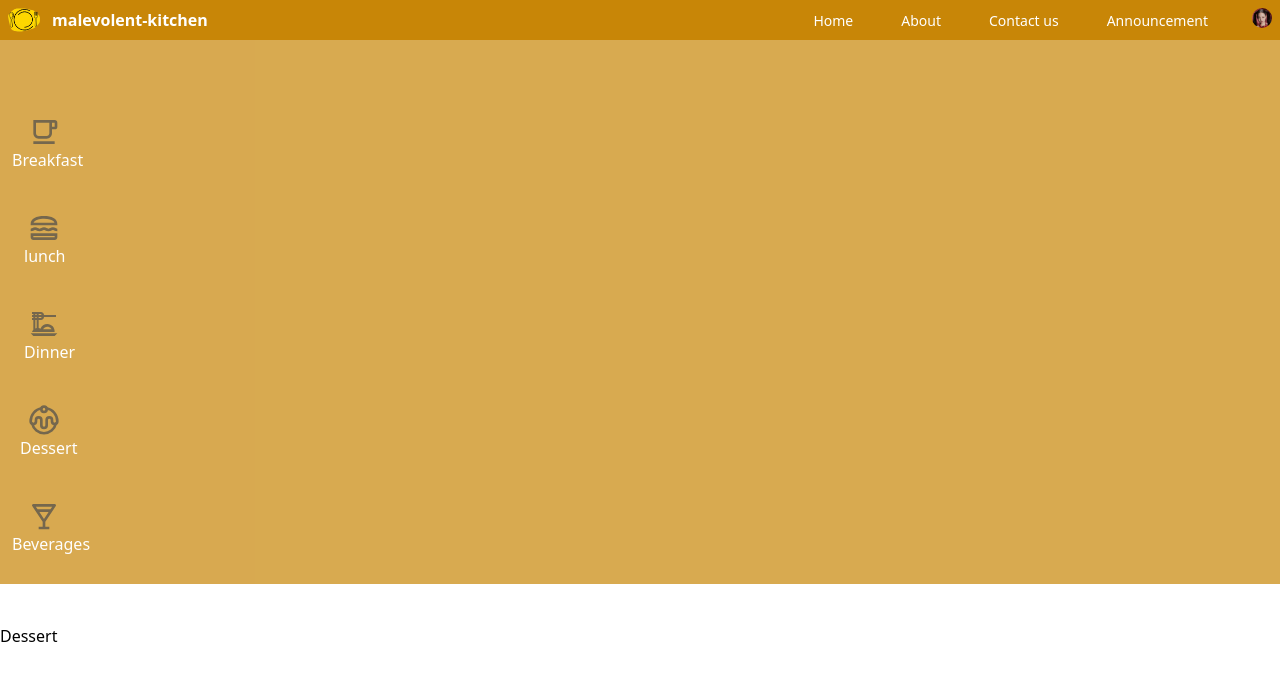
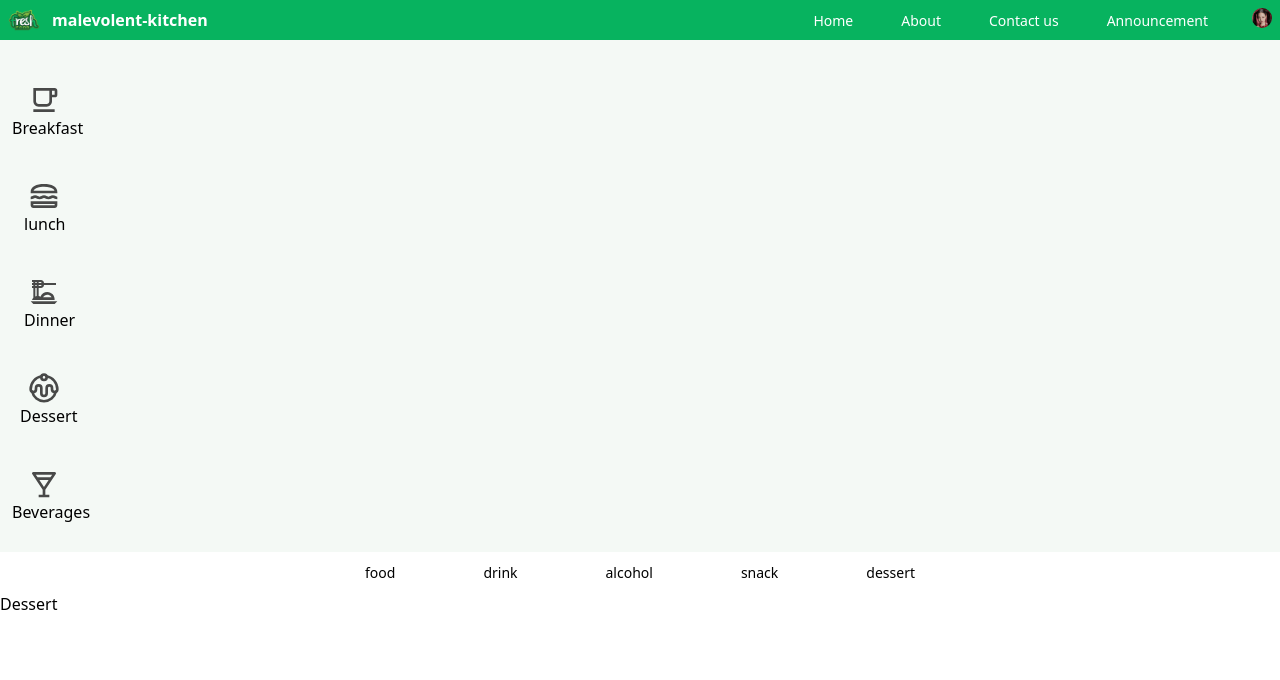
Before and after one commit to liza-tann/Restaurant_project, a React (Vite) app: page /Dessert in a window 1280 px wide. Shown: the top 680 px of the page. Built offline with nearby package versions, Linux system fonts and the light colour scheme.

Commit message:
change color

```diff
--- a/src/components/Food.jsx
+++ b/src/components/Food.jsx
@@ -10,7 +10,7 @@ const Food = () => {
         {foods.map((item, index) => (
           <div key={index} className='shadow-lg hover:scale-105 duration-300 relative'>
             <img src={item.image} alt={item.name} className='w-full h-[200px] object-cover' />
-            <div className=' px-2 py-2 absolute bottom-0 left-0 right-0 bg-black/50 h-3/10'>
+            <div className=' px-2 py-2 absolute bottom-0 left-0 right-0 bg-black/65 h-3/10'>
               <div className="truncate overflow-hidden text-overflow-ellipsis line-clamp-1">
                 <p className='font-bold text-white opacity-80'>{item.name}</p>
               </div>
--- a/src/components/HorizontalNavbar.jsx
+++ b/src/components/HorizontalNavbar.jsx
@@ -1,15 +1,11 @@
 const HorizontalScrollMenu = () => {
   return (
     <div className="overflow-hidden">
-      <div className="flex items-center overflow-x-auto px-4 py-2 justify-between text-white bg-orange opacity-70">
-        <a href="#" className="px-3 hover:bg-orange rounded-full">Appetizers</a>
-        <a href="#" className="px-3 hover:bg-orange rounded-full">Beverages</a>
-        <a href="#" className="px-3 hover:bg-orange rounded-full">Liquor</a>
-        <a href="#" className="px-3 hover:bg-orange rounded-full">Snack</a>
-        <a href="#" className="px-3 hover:bg-orange rounded-full">Dessert</a>
-        <a href="#" className="px-3 hover:bg-orange rounded-full">Breakfast</a>
-        <a href="#" className="px-3 hover:bg-orange rounded-full">Lunch</a>
-        <a href="#" className="px-3 hover:bg-orange rounded-full">Dinner</a>
+      <div className="flex items-center overflow-x-auto px-4 py-2 justify-between text-black bg-light opacity-70">
+        <a href="#" className="px-3 hover:text-main rounded-full">Beverages</a>
+        <a href="#" className="px-3 hover:text-main rounded-full">Liquor</a>
+        <a href="#" className="px-3 hover:text-main rounded-full">Snack</a>
+        <a href="#" className="px-3 hover:text-main rounded-full">Dessert</a>
 
       </div>
     </div>
--- a/src/components/Main.jsx
+++ b/src/components/Main.jsx
@@ -112,7 +112,7 @@ const Main = () => {
         </div>
       ) : null}
 
-      <section className={windowWidth < 768 ? 'hidden' : 'grid sm:max-xl md:grid-cols-[120px_minmax(150px,_1fr)] md:text-left sm:max-xl'}>
+      <section className={windowWidth < 768 ? 'hidden' : 'grid sm:max-xl md:grid-cols-[100px_minmax(150px,_1fr)] md:text-left sm:max-xl'}>
         {windowWidth < 768 ? ( // Check for 'sm' breakpoint
           <Sidebarsmall /> // Render SidebarSmall for smaller screens
         ) : (
@@ -121,7 +121,7 @@ const Main = () => {
 
         <div className='grid grid-cols-2 sm:max-xl md:grid-rows-2 sm:max-xl'>
           {windowWidth >= 768 && ( // Render Subcate only when the screen is larger than or equal to 768 pixels
-            <div className='bg-orange opacity-70 col-span-2 row-span-2'>
+            <div className='bg-light col-span-2 row-span-2'>
               <Subcate />
             </div>
           )}
--- a/src/components/Nav.jsx
+++ b/src/components/Nav.jsx
@@ -49,7 +49,7 @@
 // export default Nav;
 
 import React, { useState, useEffect } from 'react';
-import Logo from "../assets/logo.png";
+import Logo from "../assets/logo02.png";
 import UserProfile from './userProfile'; // Import your UserProfile component
 import { NavLink } from 'react-router-dom';
 import { Drawer, List, ListItem, ListItemText } from '@mui/material';
@@ -73,7 +73,7 @@ const Nav = () => {
   };
 
   return (
-    <nav className="bg-orange flex flex-row lg:flex-row items-center justify-between px-1">
+    <nav className="bg-main flex flex-row lg:flex-row items-center justify-between px-1">
       <NavLink to='/'>
         <div className="flex items-center space-x-2">
           <img src={Logo} alt="Restaurant Logo" className="w-10 h-10 p-1" />
@@ -121,10 +121,10 @@ const Nav = () => {
       {(windowWidth >= 1024) && (
         <div className={`lg:flex lg:flex-col lg:items-end space-x-4 text-white lg:pr-auto mt-4 lg:mt-0 ${menuOpen ? 'flex' : 'hidden'}`}>
         <ul className={`lg:flex ${menuOpen ? 'flex' : 'hidden'} justify-end space-x-4 lg:flex-row lg:space-x-10 rounded-lg p-1`}>
-          <li><NavLink to="/Home" className='hover:bg-lightorange rounded-full px-1 py-1 text-sm' >Home</NavLink></li>
-          <li><NavLink to="/About" className='hover:bg-lightorange rounded-full px-1 py-1 text-sm' >About</NavLink></li>
-          <li><NavLink to="/Contact" className='hover:bg-lightorange rounded-full px-1 py-1 text-sm' >Contact us</NavLink></li>
-          <li><NavLink to="/Announcement" className='hover:bg-lightorange rounded-full px-1 py-1 text-sm' >Announcement</NavLink></li>
+          <li><NavLink to="/Home" className='hover:bg-light rounded-full px-1 py-1 text-sm' >Home</NavLink></li>
+          <li><NavLink to="/About" className='hover:bg-light rounded-full px-1 py-1 text-sm' >About</NavLink></li>
+          <li><NavLink to="/Contact" className='hover:bg-light rounded-full px-1 py-1 text-sm' >Contact us</NavLink></li>
+          <li><NavLink to="/Announcement" className='hover:bg-light rounded-full px-1 py-1 text-sm' >Announcement</NavLink></li>
           {(windowWidth > 768 || menuOpen) && ( // Render UserProfile when the window width is greater than 768 pixels or menu is open
             <li><a href=""><UserProfile /></a></li>
           )}
--- a/src/components/Sidebar.jsx
+++ b/src/components/Sidebar.jsx
@@ -8,36 +8,36 @@ import { NavLink } from 'react-router-dom';
 
 const Sidebar = () => {
   return (
-    <div className="flex bg-orange opacity-70">
-      <div className="flex text-white p-3">
+    <div className="flex bg-light">
+      <div className="flex text-black p-3 pt-4">
         <div>
-          <ul className='pt-10'>
+          <ul className='pt-1'>
             <li className="mb-4">
-              <NavLink to="/Breakfast" className="hover:text w-40 h-40 ml-12">
+              <NavLink to="/Breakfast" className="hover:text-main w-40 h-40 ml-12">
               <MdOutlineFreeBreakfast className='text-black opacity-70 w-8 h-8 mx-4'  />
                 Breakfast
               </NavLink>
             </li>
             <li className="mb-4">
-              <NavLink to="/lunch" className="hover:text w-40 h-40 ml-12">
+              <NavLink to="/lunch" className="hover:text-main w-40 h-40 ml-12">
                 <MdOutlineLunchDining className='text-black opacity-70 w-8 h-8 mx-4' />
                 <p className='mx-3'>lunch</p>
               </NavLink>
             </li>
             <li className="mb-4">
-              <NavLink to="/Dinner" className="hover:text w-40 h-40 ml-12">
+              <NavLink to="/Dinner" className="hover:text-main w-40 h-40 ml-12">
                 <MdOutlineDinnerDining className='text-black opacity-70 w-8 h-8 mx-4' />
                 <p className='mx-3'>Dinner</p>
               </NavLink>
             </li>
             <li className="mb-4">
-              <NavLink to="/Dessert" className="hover:text w-40 h-40 ml-12">
+              <NavLink to="/Dessert" className="hover:text-main w-40 h-40 ml-12">
                 <LuDessert className='text-black opacity-70 w-8 h-8 mx-4' />
                 <p className='mx-2'>Dessert</p>
               </NavLink>
             </li>
             <li className="mb-4">
-              <NavLink to="/Beverages" className="hover:text w-40 h-40 ml-12">
+              <NavLink to="/Beverages" className="hover:text-main w-40 h-40 ml-12">
                 <BiDrink className='text-black opacity-70 w-8 h-8 mx-4'  />
                 Beverages
               </NavLink>
--- a/src/components/Subcate.jsx
+++ b/src/components/Subcate.jsx
@@ -65,11 +65,11 @@ const Subcate = () => {
         <div className="flex items-center justify-center p-2 lg:flex-row">
           <div className="space-x-4">
             <div className=' lg:block space-x-20'>
-              <a href="#" className="text-white hover:bg-orange rounded-full px-1 py-1 text-sm">food</a>
-              <a href="#" className="text-white hover:bg-orange rounded-full px-1 py-1 text-sm">drink</a>
-              <a href="#" className="text-white hover:bg-orange rounded-full px-1 py-1 text-sm">alcohol</a>
-              <a href="#" className="text-white hover:bg-orange rounded-full px-1 py-1 text-sm">snack</a>
-              <a href="#" className="text-white hover:bg-orange rounded-full px-1 py-1 text-sm">dessert</a>
+              <a href="#" className="text-black hover:text-main rounded-full px-1 py-1 text-sm">food</a>
+              <a href="#" className="text-black hover:text-main rounded-full px-1 py-1 text-sm">drink</a>
+              <a href="#" className="text-black hover:text-main rounded-full px-1 py-1 text-sm">alcohol</a>
+              <a href="#" className="text-black hover:text-main rounded-full px-1 py-1 text-sm">snack</a>
+              <a href="#" className="text-black hover:text-main rounded-full px-1 py-1 text-sm">dessert</a>
             </div>
           </div>
         </div>
--- a/tailwind.config.js
+++ b/tailwind.config.js
@@ -16,7 +16,8 @@ export default {
       '4xl': '2560'
     },
     colors: {
-    orange: '#C88607',
+    main: '#07B35F',
+    light: '#F4F9F5',
     white: '#FFFFFF',
     black: '#000000'
   },
```
Also changed, not shown: src/assets/Logo1.png (added), src/assets/logo02.png (added).
